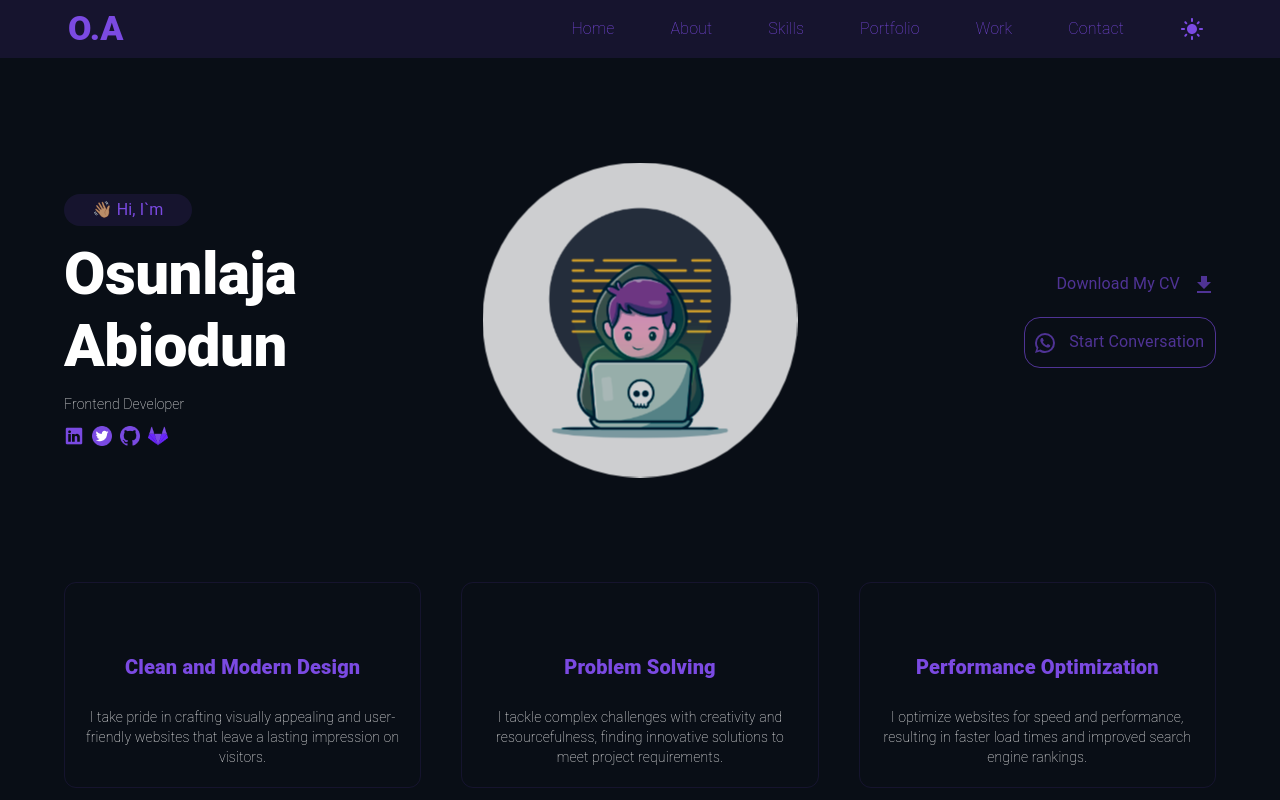
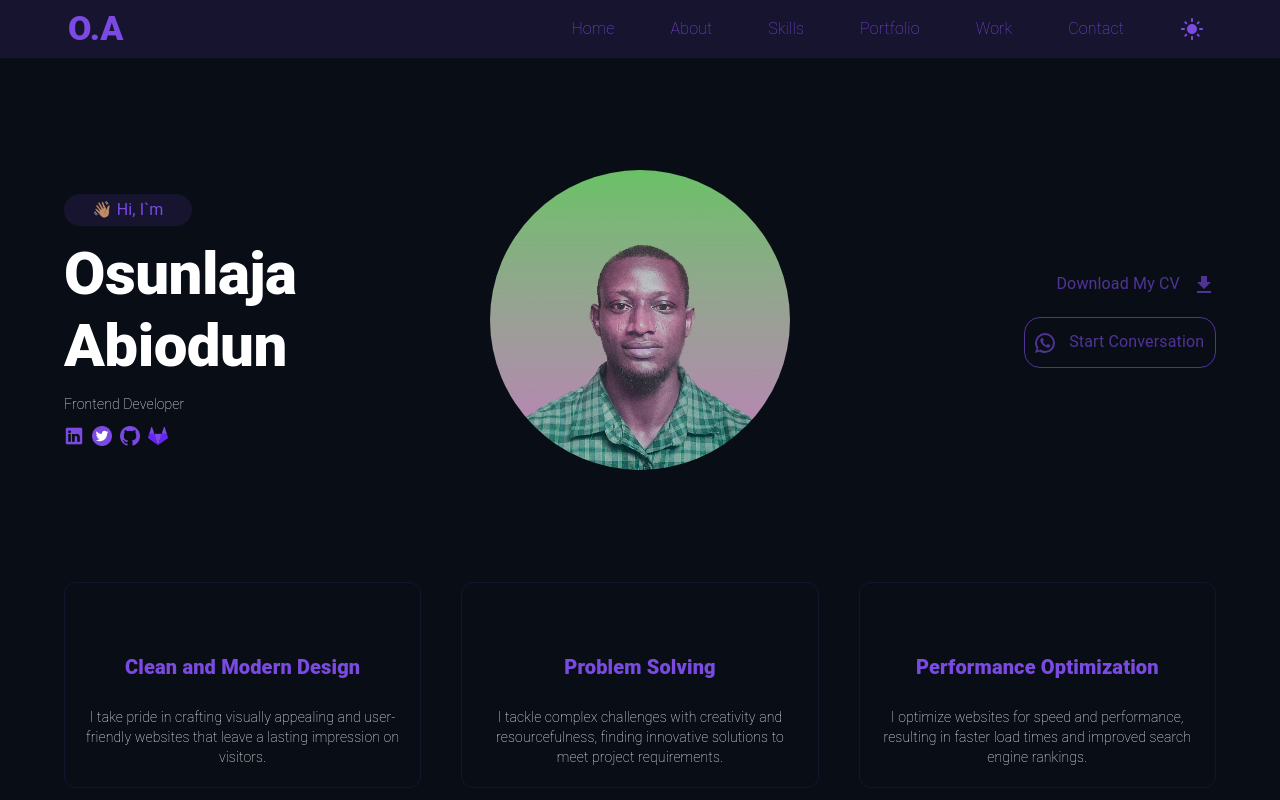
Before and after one commit to Larjarbee/My-portfolio-website, a React (Create React App) app: page / in a window 1280 px wide. Shown: the top 800 px of the page. Built offline with nearby package versions, Linux system fonts and the light colour scheme; some icons are missing.

Commit message:
scroll animation added

```diff
--- /dev/null
+++ b/src/common/Reveal.jsx
@@ -0,0 +1,33 @@
+import { motion, useAnimation, useInView } from 'framer-motion';
+import React, { useEffect, useRef } from 'react';
+
+const Reveal = ({ children }) => {
+  const ref = useRef(null);
+  const isInView = useInView(ref);
+
+  const minControls = useAnimation();
+
+  useEffect(() => {
+    if (isInView) {
+      minControls.start('visible');
+    }
+  }, [isInView, minControls]);
+
+  return (
+    <div ref={ref} className='relative w-full overflow-hidden'>
+      <motion.div
+        variants={{
+          hidden: { opacity: 0, y: 75 },
+          visible: { opacity: 1, y: 0 },
+        }}
+        initial='hidden'
+        animate={minControls}
+        transition={{ duration: 0.5, delay: 0.25 }}
+      >
+        {children}
+      </motion.div>
+    </div>
+  );
+};
+
+export default Reveal;
--- a/src/components/hero/Hero.jsx
+++ b/src/components/hero/Hero.jsx
@@ -4,11 +4,12 @@ import img from '../../assets/images/linkedin.png';
 import img1 from '../../assets/images/twitter.png';
 import img2 from '../../assets/images/github.png';
 import img3 from '../../assets/images/gitlab.png';
-import img4 from '../../assets/images/img3.jpg';
+import img4 from '../../assets/images/photo.jpg';
 import pdf from '../../assets/pdf/Resume.pdf';
 import WhatsAppIcon from '@mui/icons-material/WhatsApp';
 import FileDownloadIcon from '@mui/icons-material/FileDownload';
 import { motion } from 'framer-motion';
+import Reveal from '../../common/Reveal';
 
 function Hero() {
   return (
@@ -102,26 +103,20 @@ function Hero() {
             </motion.a>
           </div>
         </div>
-        <div>
-          <motion.img
-            animate={{
-              scale: [1, 1.05, 1.05, 1, 1],
-              rotate: [0, 0, 360],
-            }}
-            transition={{
-              duration: 2,
-              ease: 'easeInOut',
-              times: [0, 0.2, 0.5, 0.8, 1],
-              repeat: Infinity,
-              repeatDelay: 1,
-            }}
+        <Reveal>
+          <img
             src={img4}
             alt='img'
             width={300}
             className=' rounded-full opacity-80 mx-auto -hue-rotate-60 ...'
           />
-        </div>
-        <div className='gap-5 flex flex-row items-center md:flex-col md:items-end'>
+        </Reveal>
+        <motion.div
+          initial={{ x: 800 }}
+          animate={{ x: 0 }}
+          transition={{ duration: 1 }}
+          className='gap-5 flex flex-row items-center md:flex-col md:items-end'
+        >
           <motion.button
             initial={{ x: 800 }}
             animate={{ x: 0 }}
@@ -150,7 +145,7 @@ function Hero() {
               Start Conversation
             </a>
           </motion.button>
-        </div>
+        </motion.div>
       </div>
     </>
   );
--- a/src/components/main/Skills.jsx
+++ b/src/components/main/Skills.jsx
@@ -9,14 +9,18 @@ import javascript from '../../assets/images/java-script.png';
 import nextjs from '../../assets/images/Nextjs.png';
 import typescript from '../../assets/images/typescript.png';
 import tailwind from '../../assets/images/tailwind-css.png';
+import Reveal from '../../common/Reveal';
 
 const Skills = () => {
   return (
     <section id='skills' className='my-28 space-y-10'>
+      <Reveal>
         <div className='py-1 px-3 bg-lightPurple mx-auto w-[100px] text-center rounded-2xl'>
           <Typography className='text-Purple'>👨🏽‍💻 Skills</Typography>
         </div>
+      </Reveal>
 
+      <Reveal>
         <div className='flex flex-wrap items-center justify-center gap-10'>
           <img src={html} alt='icon' width={50} />
           <img src={css} alt='icon' width={50} />
@@ -28,6 +32,7 @@ const Skills = () => {
           <img src={github} alt='icon' width={50} />
           <img src={gitlab} alt='icon' width={50} />
         </div>
+      </Reveal>
     </section>
   );
 };
--- a/src/components/main/Work.jsx
+++ b/src/components/main/Work.jsx
@@ -1,20 +1,26 @@
 import { Typography } from '@mui/material';
 import React from 'react';
+import Reveal from '../../common/Reveal';
 
 const Work = () => {
   return (
     <section id='work' className='my-28 space-y-10'>
       <div className='space-y-2'>
+        <Reveal>
           <div className='py-1 px-3 bg-lightPurple w-[100px] text-center rounded-2xl'>
             <Typography className='text-Purple'>💼 Work</Typography>
           </div>
+        </Reveal>
+        <Reveal>
           <Typography variant='h5' fontWeight={900} className='uppercase'>
             Work Experience
           </Typography>
+        </Reveal>
       </div>
 
       <div className='grid grid-cols-1 gap-10 md:grid-cols-2 '>
         {EXPERIENCES.map((exp, index) => (
+          <Reveal>
             <div
               key={index}
               className='p-5 space-y-10 rounded-xl border border-lightPurple'
@@ -24,9 +30,12 @@ const Work = () => {
             </div> */}
 
               <div>
+                <div className='flex justify-between items-center'>
                   <Typography variant='h5' fontWeight={900}>
                     {exp.title}
                   </Typography>
+                  <Typography variant='body2'>{exp.duration}</Typography>
+                </div>
                 <Typography variant='body1'>{exp.desc}</Typography>
               </div>
 
@@ -40,6 +49,7 @@ const Work = () => {
                 ))}
               </div>
             </div>
+          </Reveal>
         ))}
       </div>
     </section>
@@ -50,8 +60,21 @@ export default Work;
 
 const EXPERIENCES = [
   {
+    title: 'GoCaby Technology Limited.',
+    desc: 'A reliable, convenient and affordable ride-hailing and delivery company in Abuja.',
+    duration: 'Nov. 2023 - Present',
+    // img: goCaby,
+    worksDone: [
+      'Enhanced functionality and appearance of website and repaired functionality issues.',
+      'Translate customer requirements into technical site concepts for bidding and initial planning purposes.',
+      'Designed user interface to meet client specifications.',
+      'Designed highly engaging interactive user interfaces that complied with modern web standard.',
+    ],
+  },
+  {
     title: 'Wuri Technologies Inc.',
     desc: 'A multi currency wallet system that allows you send and receive money globally.',
+    duration: 'Dec. 2022 - Present',
     // img: wuri,
     worksDone: [
       'Worked with the design team to develop a beautiful, usable and resilient responsive web app.',
@@ -60,17 +83,9 @@ const EXPERIENCES = [
     ],
   },
   {
-    title: 'Oya Riyders.',
-    desc: 'An dependable, user-friendly, and cost-effective ride-hailing and delivery service.',
-    // img: oya,
-    worksDone: [
-      'Worked on the landing page',
-      'Designed user interface to meet client specifications.',
-    ],
-  },
-  {
     title: 'Softwrk.',
     desc: 'A premier platform for freelance talent and project opportunities, fostering innovation and collaboration in the digital workspace.',
+    duration: 'Nov. 2022 - Present',
     // img: softwrk,
     worksDone: [
       'Colaborate with some developers to designed user interface to meet client specifications.',
@@ -78,15 +93,15 @@ const EXPERIENCES = [
       'Created captivating and interactive user interfaces that adhered to contemporary web standards.',
     ],
   },
+
   {
-    title: 'GoCaby Technology Limited.',
-    desc: 'A reliable, convenient and affordable ride-hailing and delivery company in Abuja.',
-    // img: goCaby,
+    title: 'Oya Riyders.',
+    desc: 'An dependable, user-friendly, and cost-effective ride-hailing and delivery service.',
+    duration: 'June 2022 - Sept. 2022',
+    // img: oya,
     worksDone: [
-      'Enhanced functionality and appearance of website and repaired functionality issues.',
-      'Translate customer requirements into technical site concepts for bidding and initial planning purposes.',
+      'Worked on the landing page',
       'Designed user interface to meet client specifications.',
-      'Designed highly engaging interactive user interfaces that complied with modern web standard.',
     ],
   },
 ];
--- a/src/components/portfolio/Portfolio.jsx
+++ b/src/components/portfolio/Portfolio.jsx
@@ -1,21 +1,27 @@
 import { Typography } from '@mui/material';
 import React from 'react';
 import { DATA } from './portfolioData';
+import Reveal from '../../common/Reveal';
 
 const Portfolio = () => {
   return (
     <section id='portfolio' className='space-y-5'>
       <div>
+        <Reveal>
           <div className='py-1 mb-3 px-3 bg-lightPurple w-[120px] text-center rounded-2xl'>
             <Typography className='text-Purple'>🔗 Portfolio</Typography>
           </div>
+        </Reveal>
+        <Reveal>
           <Typography variant='h5' fontWeight={900} className='uppercase'>
             Works and projects
           </Typography>
+        </Reveal>
       </div>
 
       <div className='grid grid-cols-1 gap-10 md:grid-cols-3 '>
         {DATA.map((data, index) => (
+          <Reveal>
             <div
               key={index}
               className='p-5 space-y-5 rounded-xl border border-lightPurple'
@@ -56,6 +62,7 @@ const Portfolio = () => {
                 ) : null}
               </div>
             </div>
+          </Reveal>
         ))}
       </div>
     </section>
--- a/src/components/portfolio/portfolioData.js
+++ b/src/components/portfolio/portfolioData.js
@@ -9,6 +9,13 @@ import oya from '../../assets/images/data/oya.png';
 
 export const DATA = [
   {
+    title: 'GoCaby Technology Limited',
+    stacks: ['HTML', 'CSS', 'React', 'TailwindCss', 'Material-UI'],
+    img: goCaby,
+    demoLink: 'https://gocaby.com/',
+    gitLink: null,
+  },
+  {
     title: 'Wuri Technologies Inc.',
     stacks: ['HTML', 'CSS', 'React', 'TailwindCss', 'Material-UI'],
     img: wuri,
@@ -19,7 +26,7 @@ export const DATA = [
     title: 'Softwrk',
     stacks: ['HTML', 'CSS', 'React', 'TailwindCss', 'Material-UI'],
     img: softwrk,
-    demoLink: null,
+    demoLink: 'https://dev.softwrk.co.uk/',
     gitLink: null,
   },
   {
@@ -27,13 +34,6 @@ export const DATA = [
     stacks: ['HTML', 'CSS', 'React', 'TailwindCss'],
     img: oya,
     demoLink: 'https://oyariyders.ng/',
-    gitLink: null,
-  },
-  {
-    title: 'GoCaby Technology Limited',
-    stacks: ['HTML', 'CSS', 'React', 'TailwindCss', 'Material-UI'],
-    img: goCaby,
-    demoLink: 'https://gocaby.com/',
     gitLink: null,
   },
   {
```
Also changed, not shown: src/components/main/About.jsx (+20 -6 lines), src/components/main/Contact.jsx (+11 -0 lines), src/assets/images/photo.jpg (added). Lines whose indentation alone changed are shown as unchanged.
